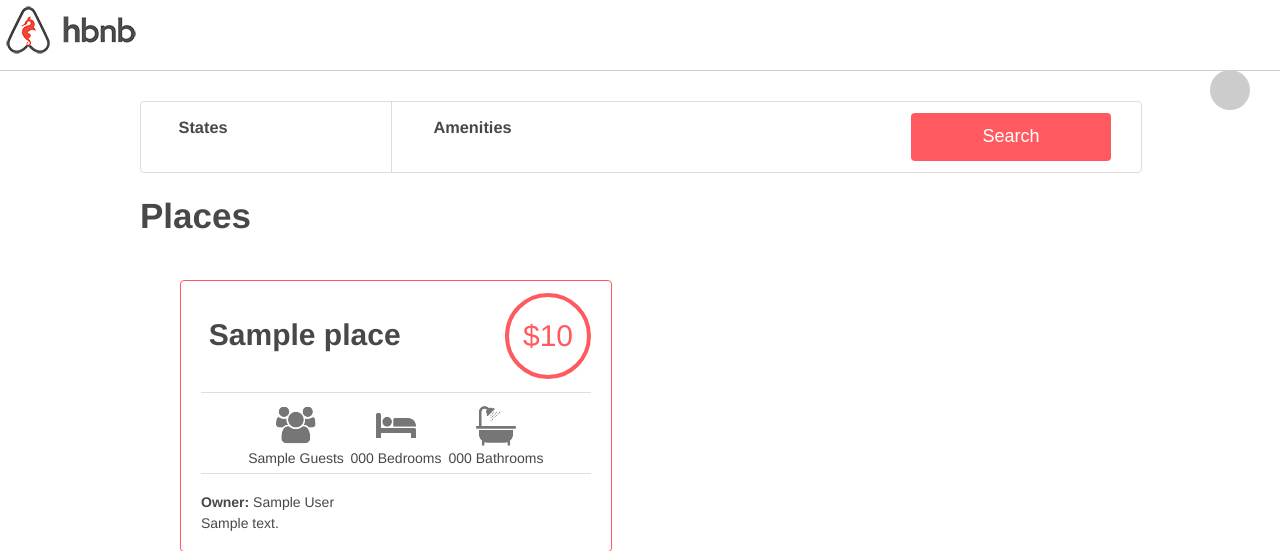
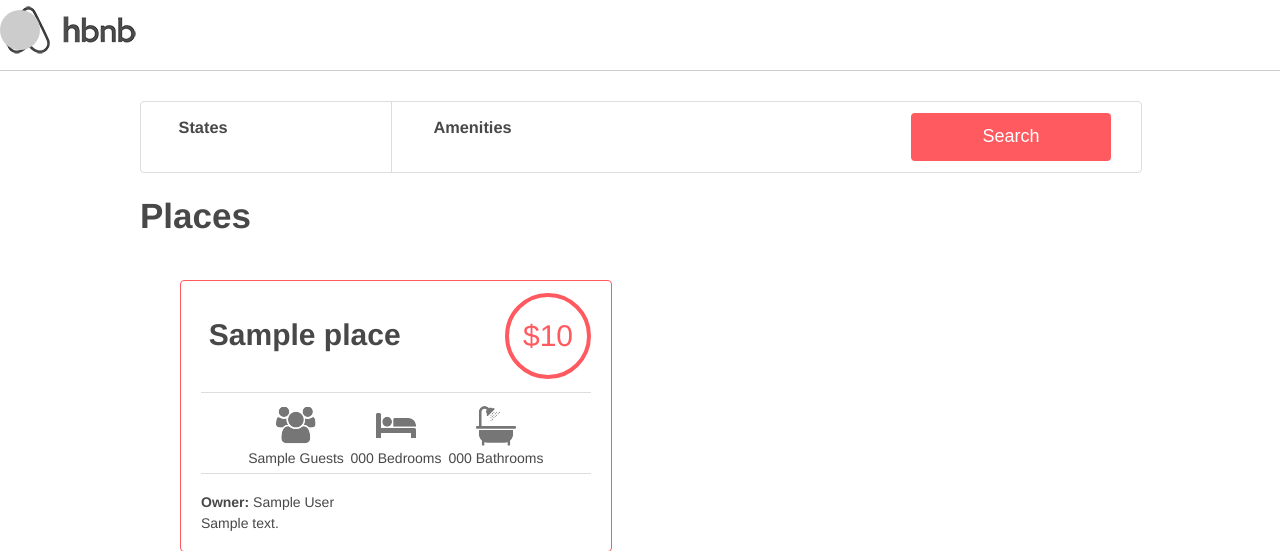
Before and after one commit to MateoArbini/holbertonschool-AirBnB_clone_v4, a Flask app: template web_dynamic/templates/2-hbnb.html in a window 1280 px wide. Shown: the top 551 px of the page. Run offline with Flask 2, Linux system fonts and the light colour scheme; the template is opened without the code that fills it: most values are stand-ins (such as "Sample title", 1, 10 or a date in 2020); some libraries are stand-ins or nearby versions.

Commit message:
fixing 3

```diff
--- a/web_dynamic/static/styles/3-header.css
+++ b/web_dynamic/static/styles/3-header.css
@@ -10,7 +10,7 @@ header .logo {
     height: 100%;
 }
 .API {
-    position: relative;
+    position: absolute;
     float: right;
     border-radius: 50%;
     vertical-align: middle;
@@ -18,6 +18,7 @@ header .logo {
     background-color: #CCCCCC;
     height: 40px;
     width: 40px;
+    top: 10px;
 }
 .available {
     background-color: #ff545f;
```
